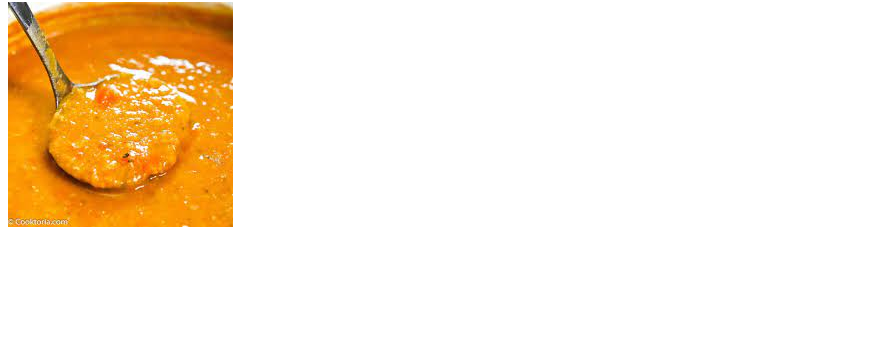
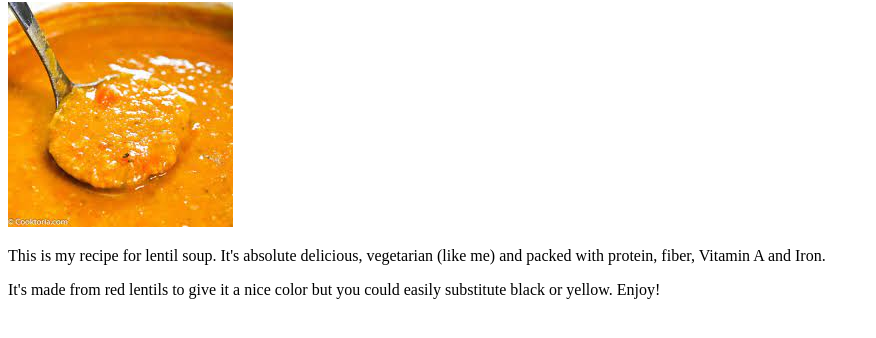
Before and after one commit to KodosThealien/odin-recipes, a plain HTML site: page recipes/lentil_soup.html in a window 1280 px wide. Shown: the part 78-416 px from the top of the page, without its empty margins (0-876 px from the left). Drawn offline with Linux system fonts and the light colour scheme.

Commit message:
Added description to recipe page

```diff
--- a/recipes/lentil_soup.html
+++ b/recipes/lentil_soup.html
@@ -11,6 +11,9 @@
         <h1>Let's make Kodos famous lentil soup!</h1>
         <img src="lentil_soup.jpeg">
 
+        <p>This is my recipe for lentil soup. It's absolute delicious, vegetarian (like me) and packed with protein, fiber, Vitamin A and Iron.</p>
+        <p>It's made from red lentils to give it a nice color but you could easily substitute black or yellow. Enjoy!</p>
+
 
     </body>
 
```
